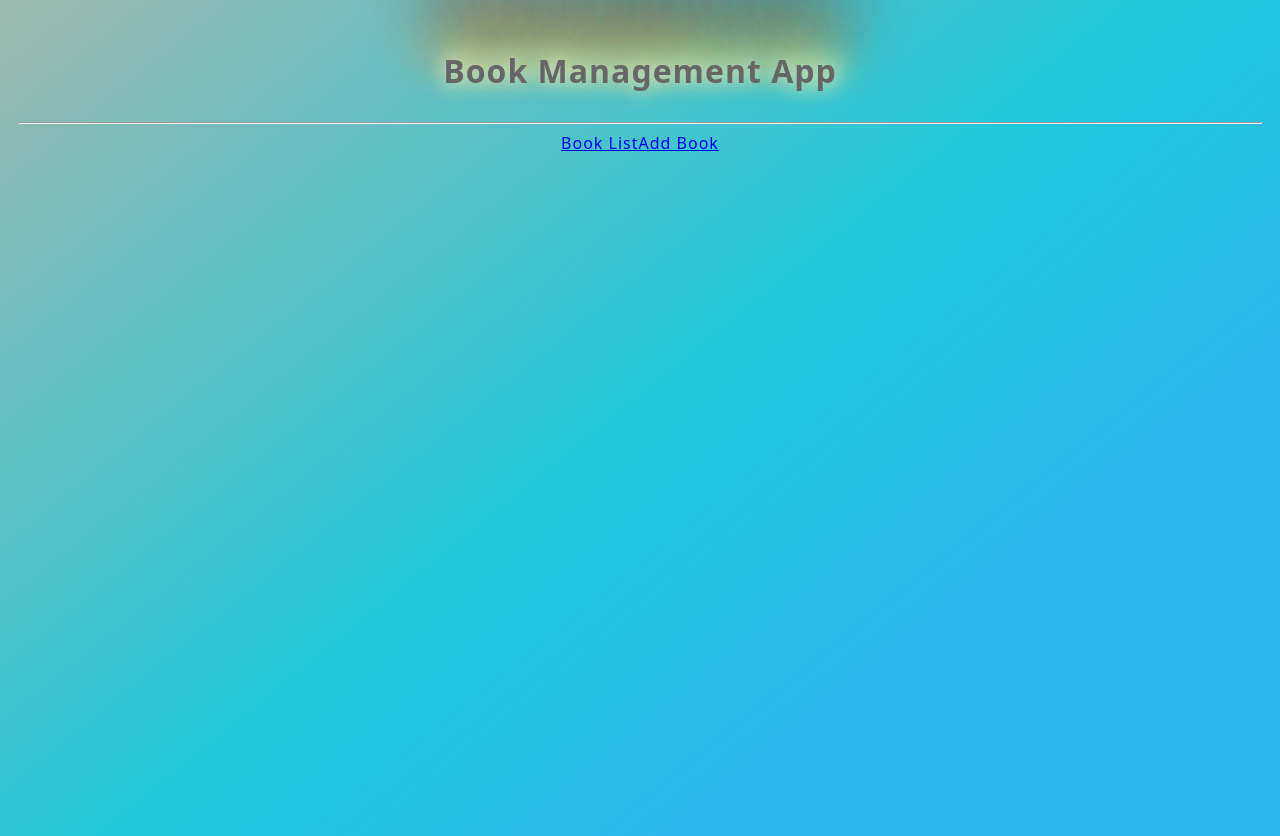
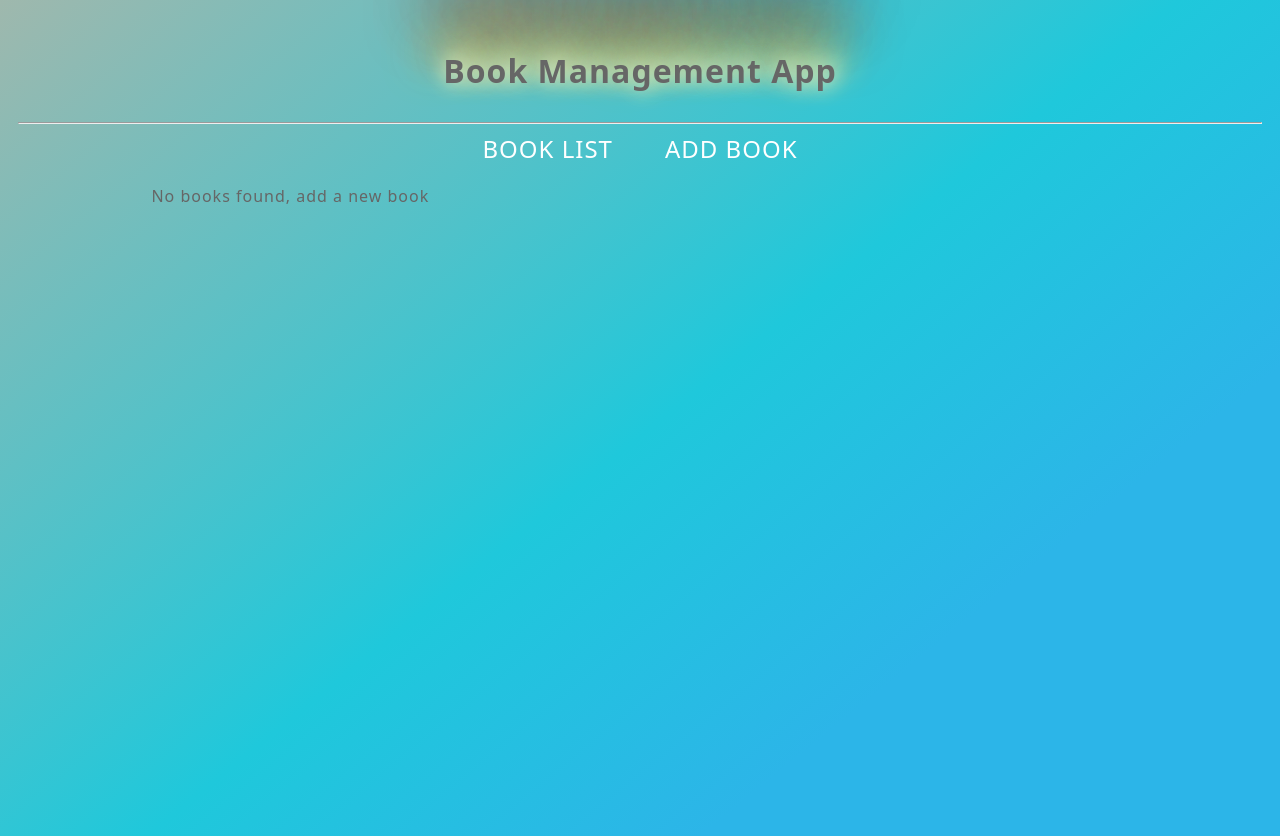
Before and after one commit to mdtagg/book_management_crud, a React (Vite) app: page / in a window 1280 px wide. Built offline with nearby package versions, Linux system fonts and the light colour scheme.

Commit message:
Book list component added, AppRouter add route

```diff
--- /dev/null
+++ b/src/components/BookList.jsx
@@ -0,0 +1,11 @@
+import React from "react";
+
+const BookList = () => {
+    return (
+        <div className='main-content'>
+            No books found, add a new book
+        </div>
+    )
+}
+
+export default BookList
--- a/src/components/Header.jsx
+++ b/src/components/Header.jsx
@@ -6,7 +6,7 @@ const Header = () => {
     <header>
         <h1>Book Management App</h1>
         <hr/>
-        <div className='main-content'>
+        <div className='links'>
             <NavLink to='/' className='link' activeClassName="active">
                 Book List
             </NavLink>
--- a/src/router/AppRouter.jsx
+++ b/src/router/AppRouter.jsx
@@ -1,14 +1,19 @@
 import React from "react";
 import { BrowserRouter,Switch,Route } from 'react-router-dom'
 import Header from '../components/Header'
+import BookList from '../components/BookList'
 
 const AppRouter = () => {
     // const [ book,setBook ] = UseLocalStorage('book',[])
      return (
         <BrowserRouter>
-            <div>
-                <Header />
+            <Header />
+            <div className='main'>
+                <Switch>
+                    <Route path='/' component={BookList} exact>
 
+                    </Route>
+                </Switch>
             </div>
         </BrowserRouter>
     )
```
